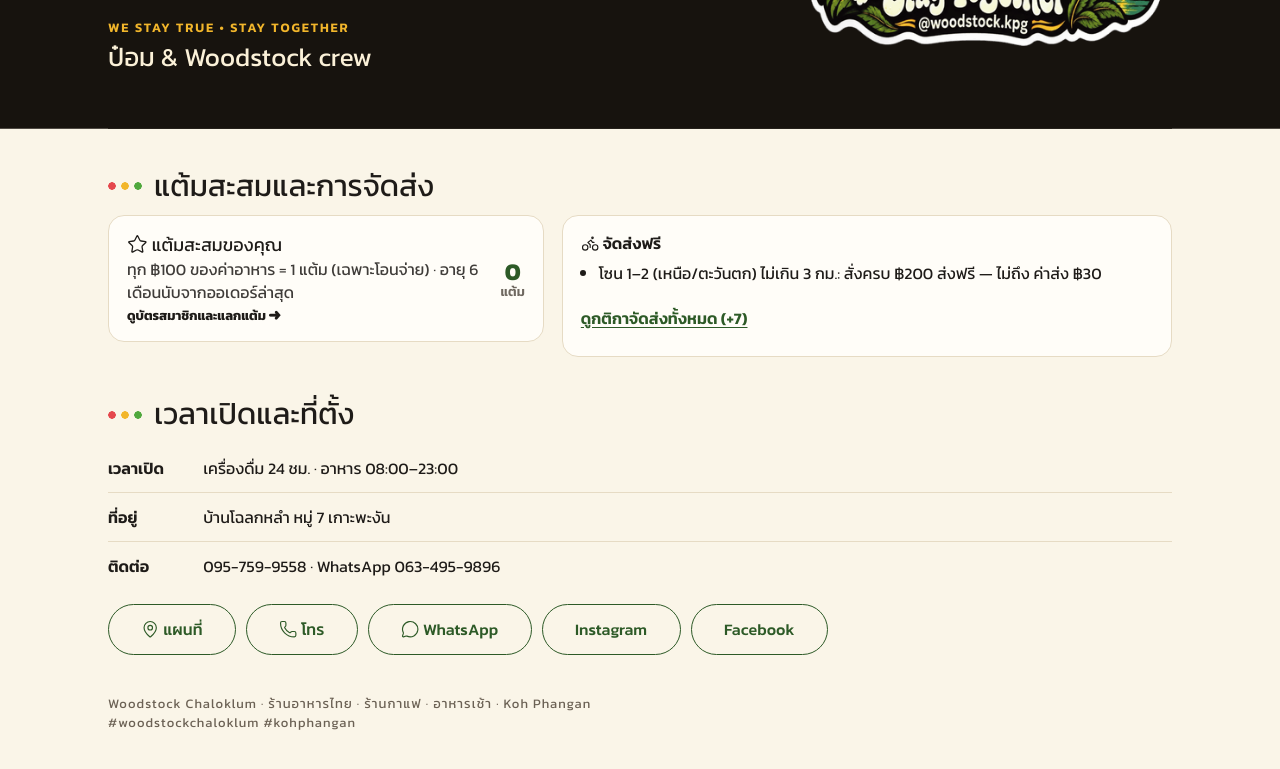
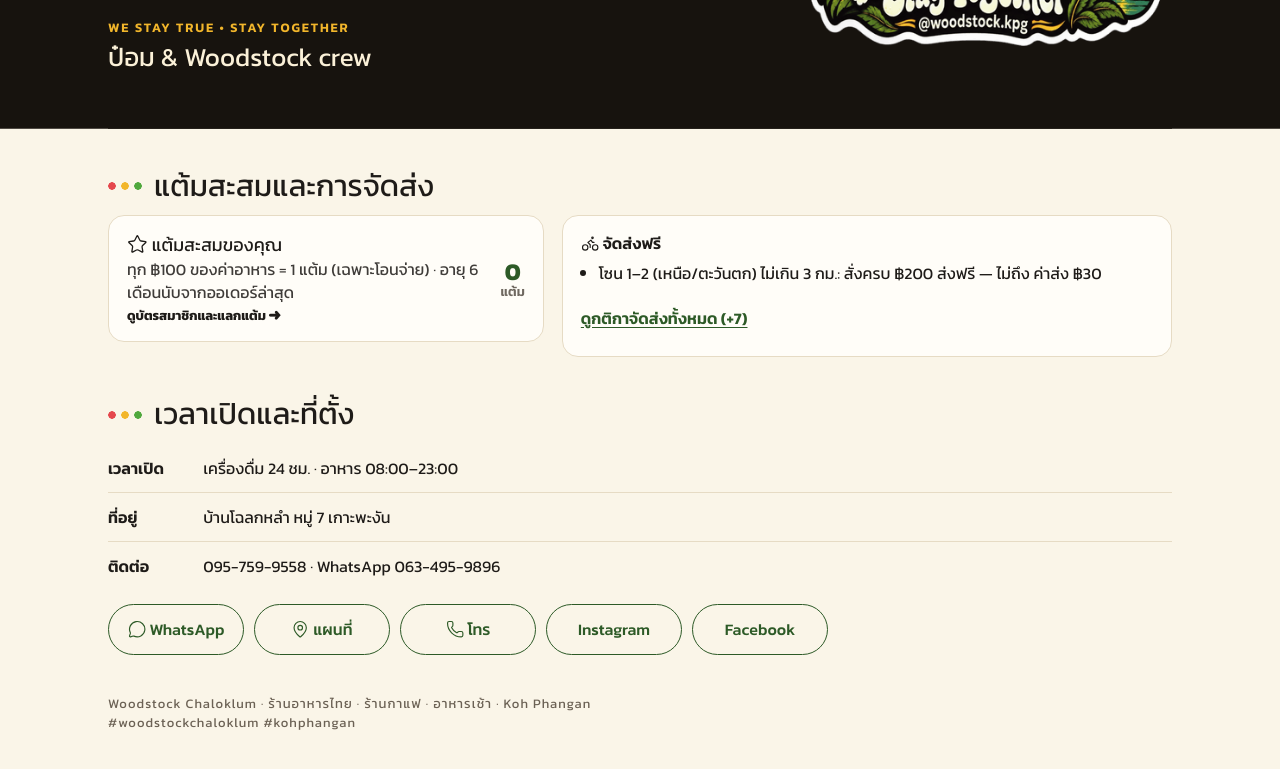
Before and after one commit to pomza13-boy420/woodstock-order, a plain HTML site: page index.html in a window 1280 px wide. Shown: the part 2235-3004 px from the top of the page. Drawn offline with nearby package versions, Linux system fonts and the light colour scheme; no server answers; a web font is replaced by a local one.

Commit message:
update index.html

```diff
--- a/index.html
+++ b/index.html
@@ -969,9 +969,13 @@
     .hero h1.htitle .hkind { font-size: 20px; }
   }
 
-  /* map · call · WhatsApp · Instagram · Facebook (build 76 added WhatsApp): each as wide as its words and every row filled to both edges —
-     three and two on a phone, one row from tablet width (the row is the flex row of .links further up) */
-  .links .link { flex: 1 1 auto; justify-content: center; }
+  /* WhatsApp · map · call · Instagram · Facebook. On a phone the chat button leads across the row and the other four sit two by two
+     under it, so every edge is on one of two lines; from tablet width they are one row of equal parts.
+     (Build 76 made each as wide as its words: the second button then began 21px off the text column above it.) */
+  .links { display: grid; grid-template-columns: 1fr 1fr; gap: 10px; }
+  .links .link { justify-content: center; }
+  #waLink { grid-column: 1 / -1; }
+  @media (min-width: 768px) { .links { grid-template-columns: none; grid-auto-flow: column; grid-auto-columns: 1fr; } #waLink { grid-column: auto; } }
   /* the home page is a <main> too (build 51): none of the menu page's main padding or width limit */
   main#home { padding: 0; max-width: none; margin: 0; }
   /* the member strip: a long name wraps instead of pushing "member card →" off the screen */
@@ -1150,9 +1154,9 @@
     <div class="visit" id="visit"></div>
     <button class="link visitmap hide" id="heroMap"></button>   <!-- one row of links is enough: the map tab is in the bar below -->
     <div class="links">
+      <button class="link hide" id="waLink">💬 WhatsApp</button>
       <button class="link" id="mapsLink"></button>
       <a class="link" id="phoneLink"></a>
-      <button class="link hide" id="waLink">💬 WhatsApp</button>
       <button class="link hide" id="igLink">📷 Instagram</button>
       <button class="link hide" id="fbLink">📘 Facebook</button>
     </div>
@@ -1521,7 +1525,7 @@ try {
 let myPoints = Math.max(0, parseInt(member.p, 10) || 0);
 // Raise BUILD by one with every change to this file. menu.json carries the number of the newest page ("build",
 // written by the bot); a phone still holding an older copy of this page then reloads itself once to get the new one.
-const BUILD = 79;
+const BUILD = 80;
 let menu = null;                 // menu.json
 let group = null;                // which half of the menu is open: a group id
 const cart = {};                 // "item" or "item~option" -> quantity
```
